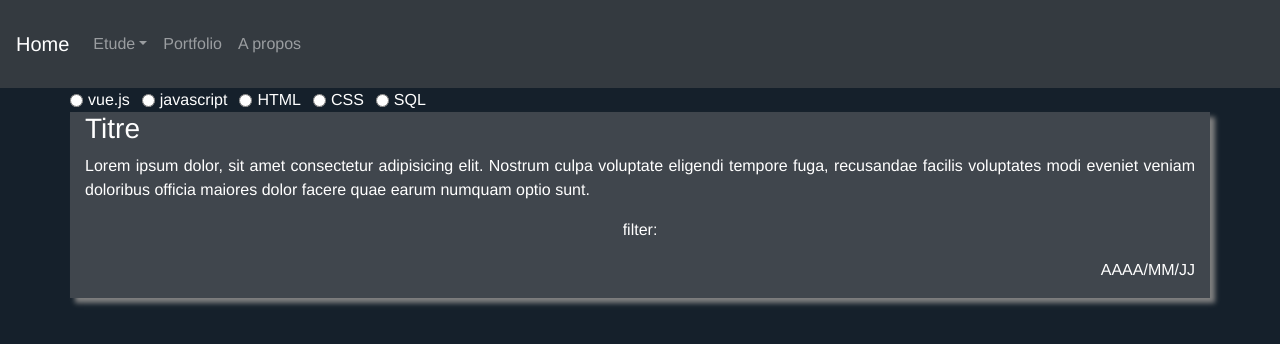
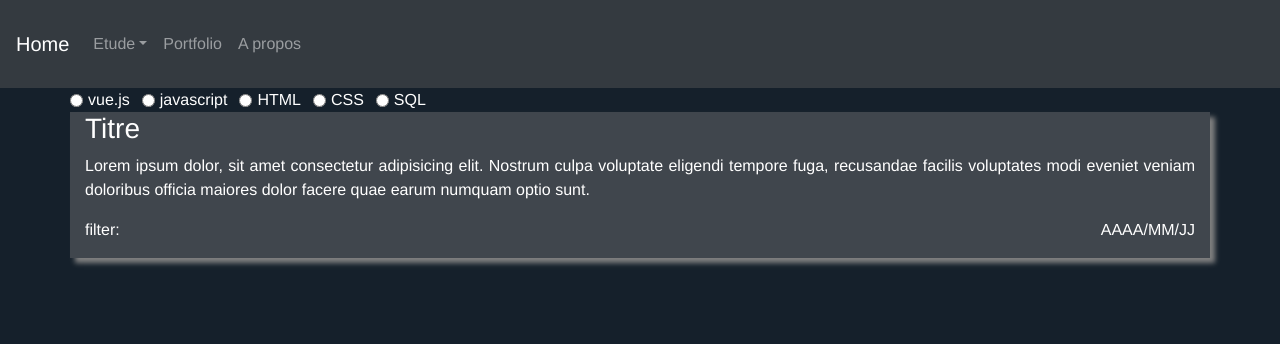
Before and after one commit to Kyowdem/Portfolio, a Vue app: page /portfolio in a window 1280 px wide. Shown: the top 344 px of the page. Built offline with nearby package versions, Linux system fonts and the light colour scheme.

Commit message:
add div to filter and date

```diff
--- a/src/views/Portfolio.vue
+++ b/src/views/Portfolio.vue
@@ -21,9 +21,10 @@
       <div class="col-md-12">
         <h3 class="titre">Titre</h3>
         <p class="text">Lorem ipsum dolor, sit amet consectetur adipisicing elit. Nostrum culpa voluptate eligendi tempore fuga, recusandae facilis voluptates modi eveniet veniam doloribus officia maiores dolor facere quae earum numquam optio sunt.</p>
-        <div>
-          <p class="filter">filter: </p>
-          <p class="date">AAAA/MM/JJ</p>
+        <div class="row">
+          <div class="col-md-2 filter"><p>filter: </p></div>
+          <div class="col-md-8"></div>
+          <div class="col-md-2 date"><p>AAAA/MM/JJ</p></div>
         </div>
       </div>
     </div>
@@ -53,7 +54,7 @@ export default {
 .project .text {
   text-align: justify;
 }
-.project .titre {
+.project .titre, .project .filter {
   text-align: start;
 }
 </style>
```
